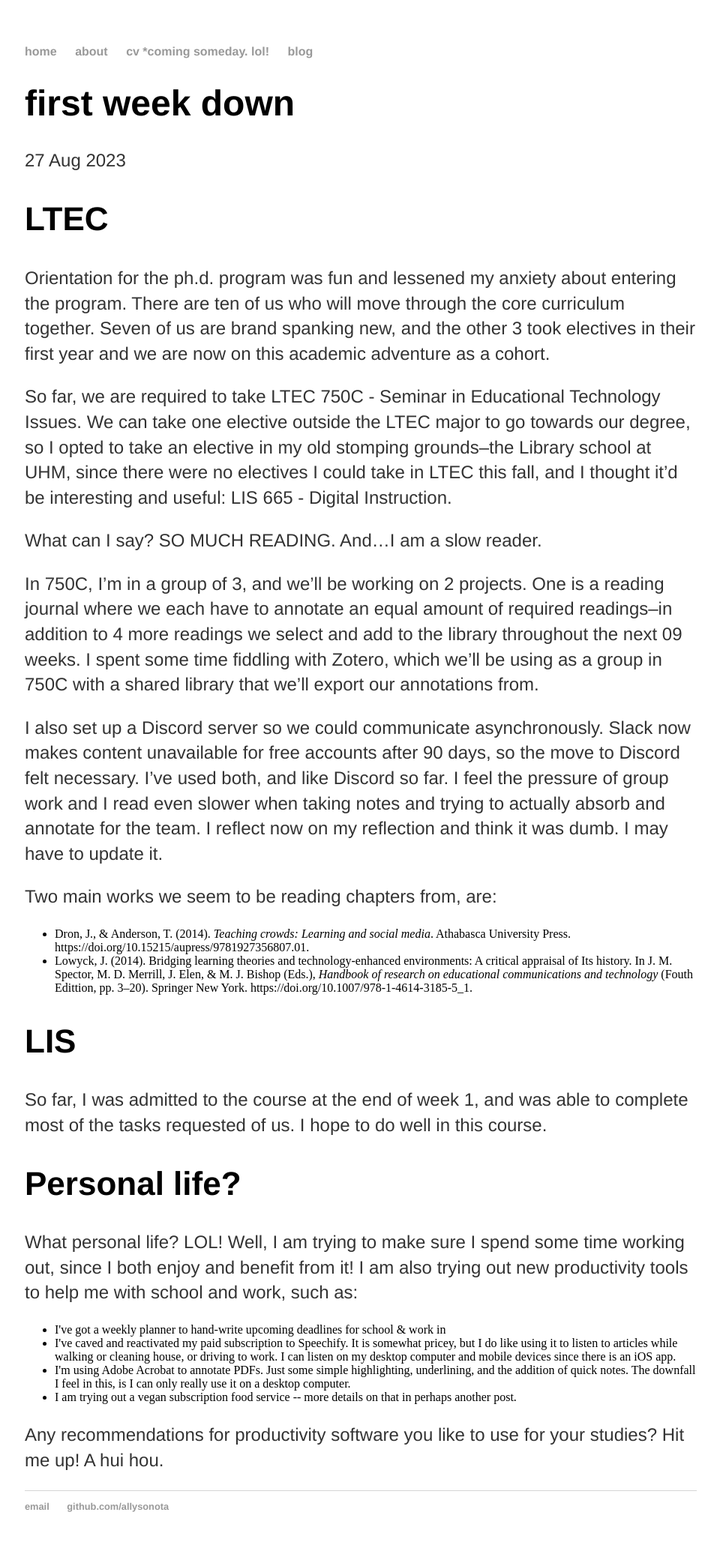
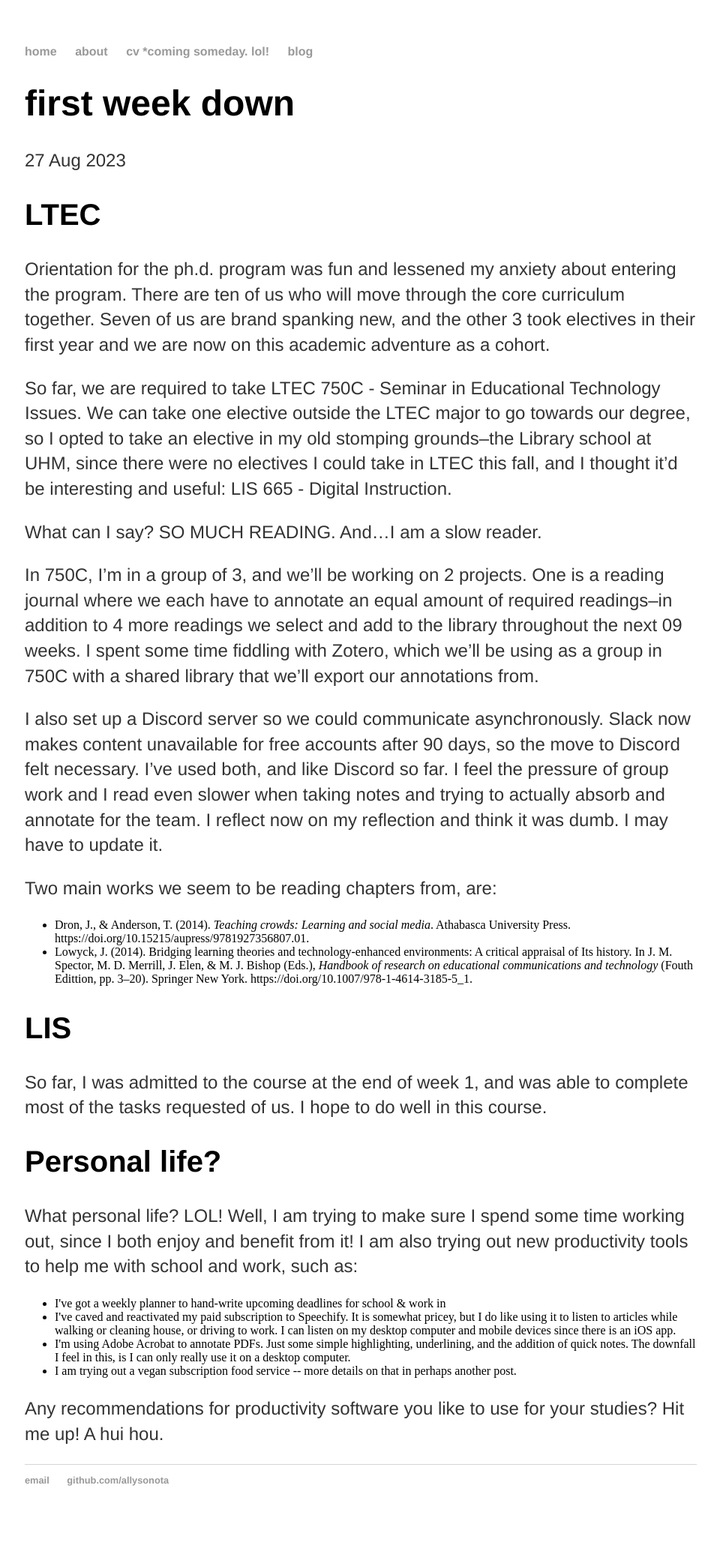
Before and after one commit to allysonota/allysonota.github.io, a Jekyll site: the page built from _posts/2023-08-27-first-week-down.md, in a window 1280 px wide. Shown: the whole page at 75% size, without its empty margins (159-1119 px from the left). Built offline with Jekyll 4.4.1, drawn with Linux system fonts in a browser that asks for light colours; after the commit the page ends 2042 px from its top, so only the background shows below that.

Commit message:
Update main.css
H2 changed from 2.75em to 2.5

```diff
--- a/css/main.css
+++ b/css/main.css
@@ -24,7 +24,7 @@ h1 {
     font-family:'Helvetica', 'Arial', 'Sans-Serif';
 }
 h2 {
-    font-size: 2.75em;
+    font-size: 2.5em;
     font-family:'Helvetica', 'Arial', 'Sans-Serif';
 }
 
```
